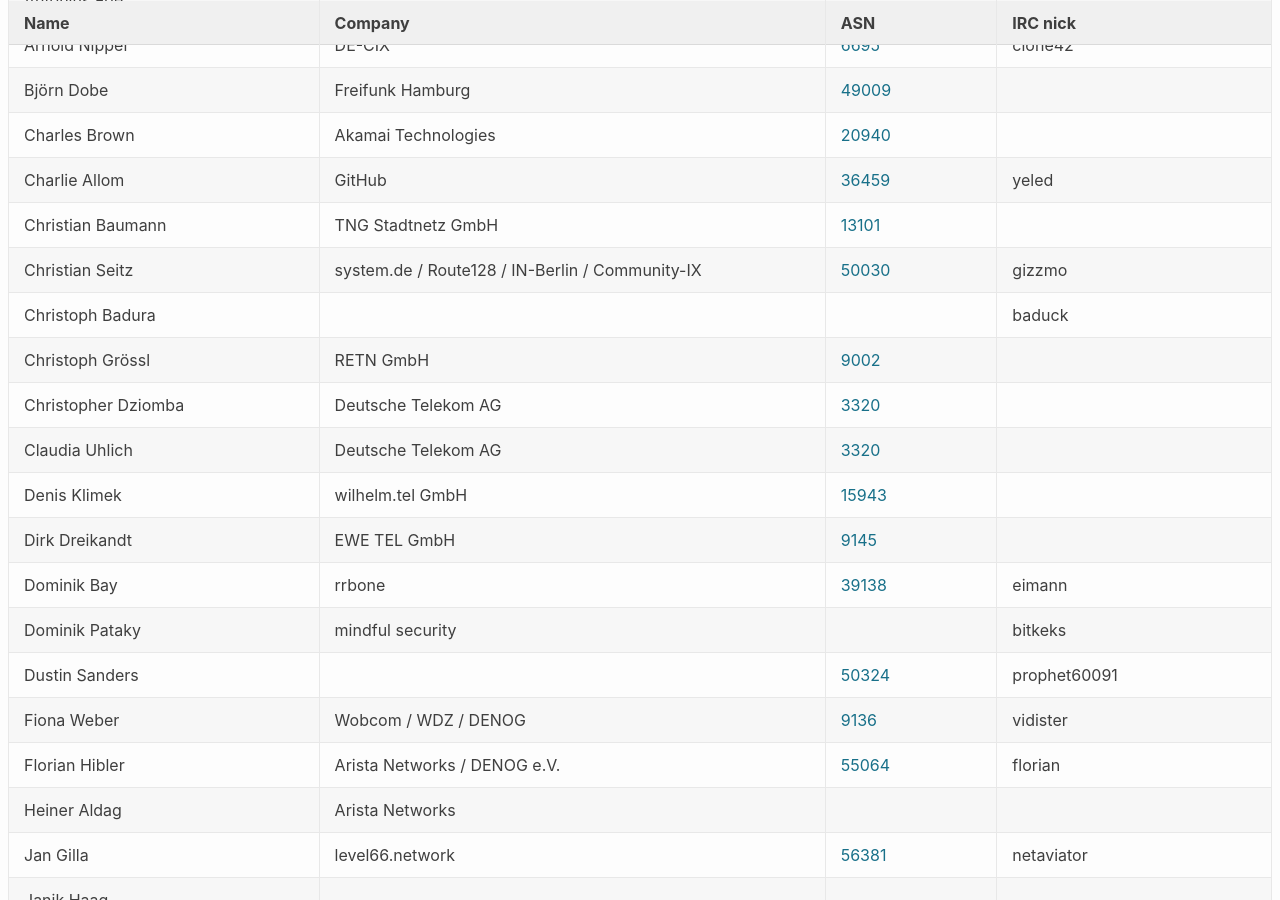
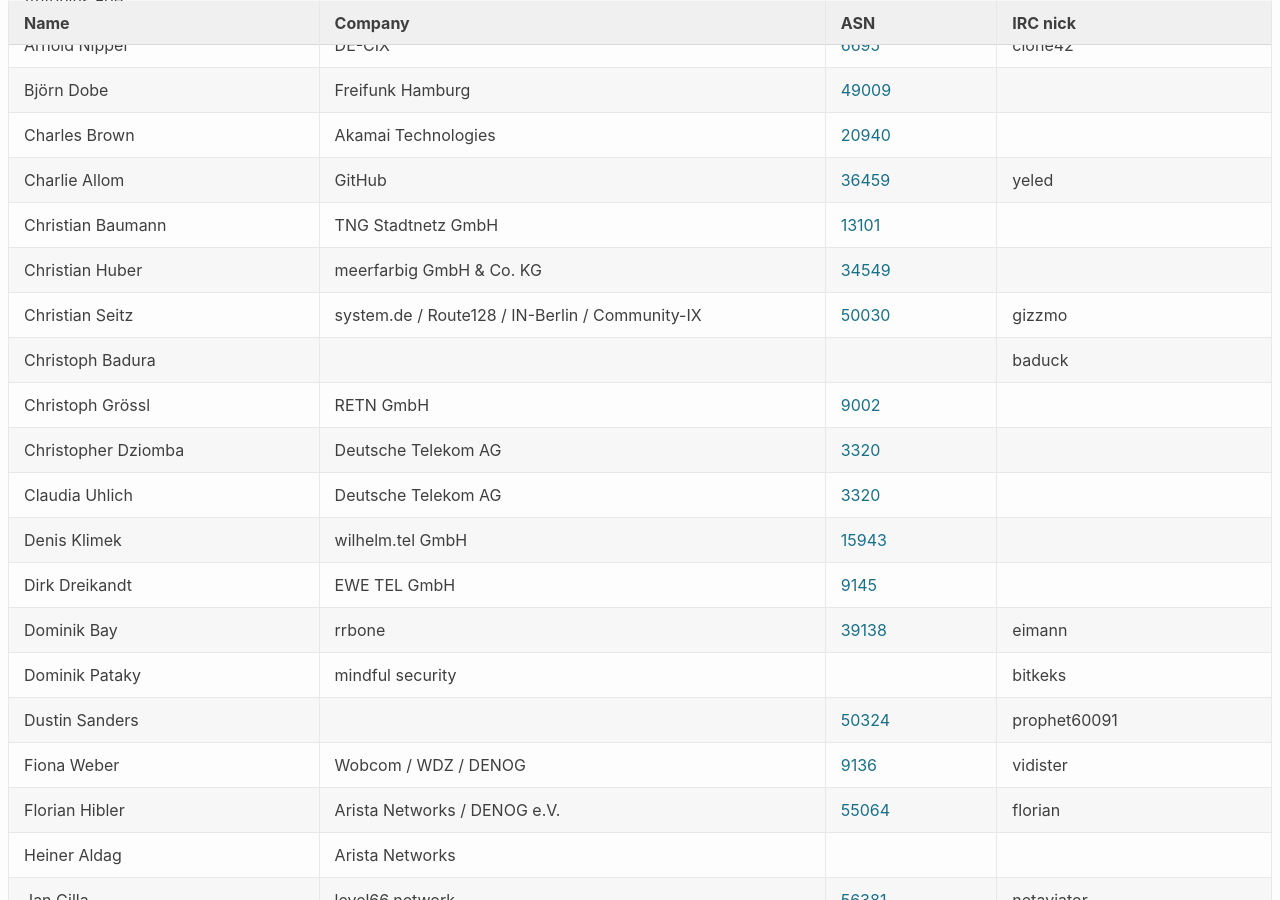
Before and after one commit to denog/pretix-attendeelist, a Jekyll site: the page built from denog15/index.md, in a window 1280 px wide and 900 px high, scrolled down 424 px. Built offline with Jekyll 4.4.1, drawn with Linux system fonts in a browser that asks for light colours.

Commit message:
Latest data: Mon Aug 14 19:28:07 UTC 2023

```diff
--- a/_data/attendees_denog15_onsite.json
+++ b/_data/attendees_denog15_onsite.json
@@ -64,6 +64,12 @@
     "company": "TNG Stadtnetz GmbH",
     "irc": null,
     "asn": "13101"
+  },
+  {
+    "name": "Christian Huber",
+    "company": "meerfarbig GmbH & Co. KG",
+    "irc": null,
+    "asn": "34549"
   },
   {
     "name": "Christian Seitz",
```
